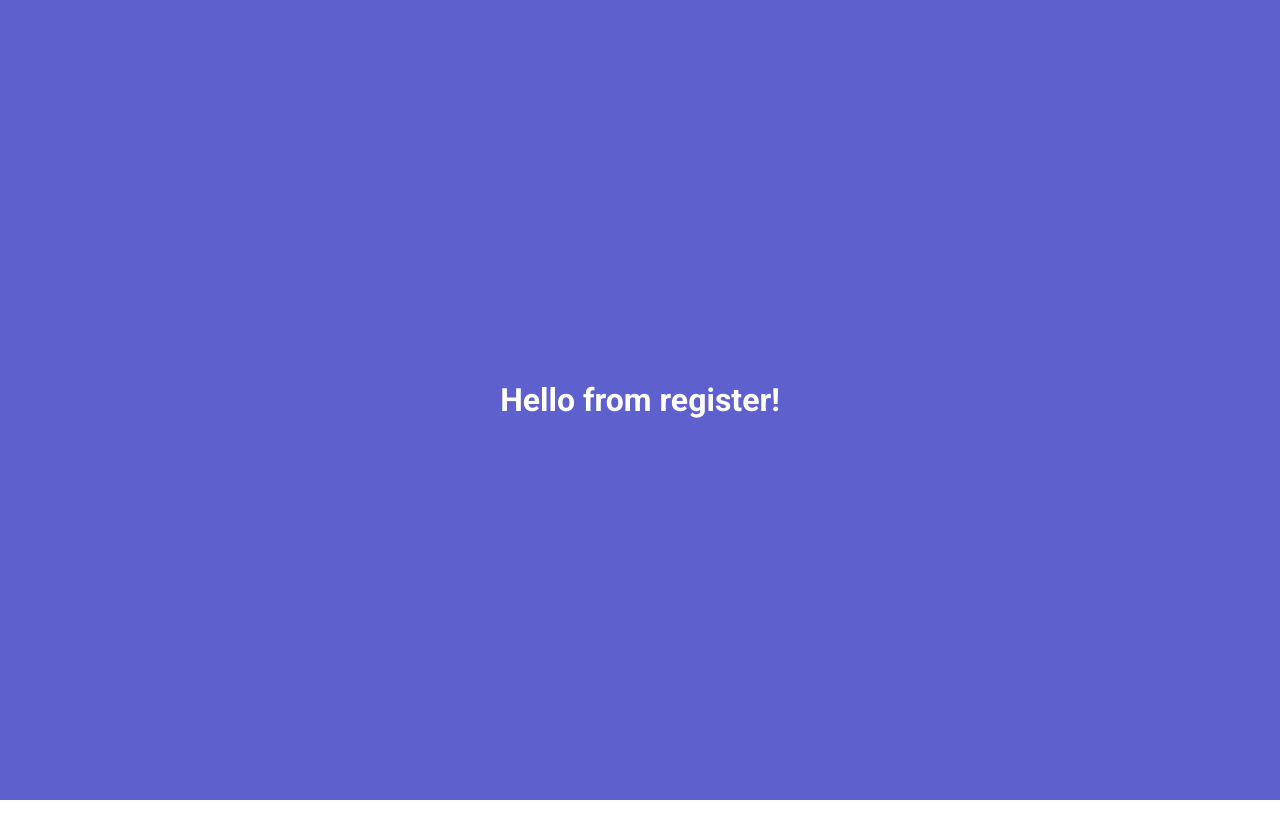
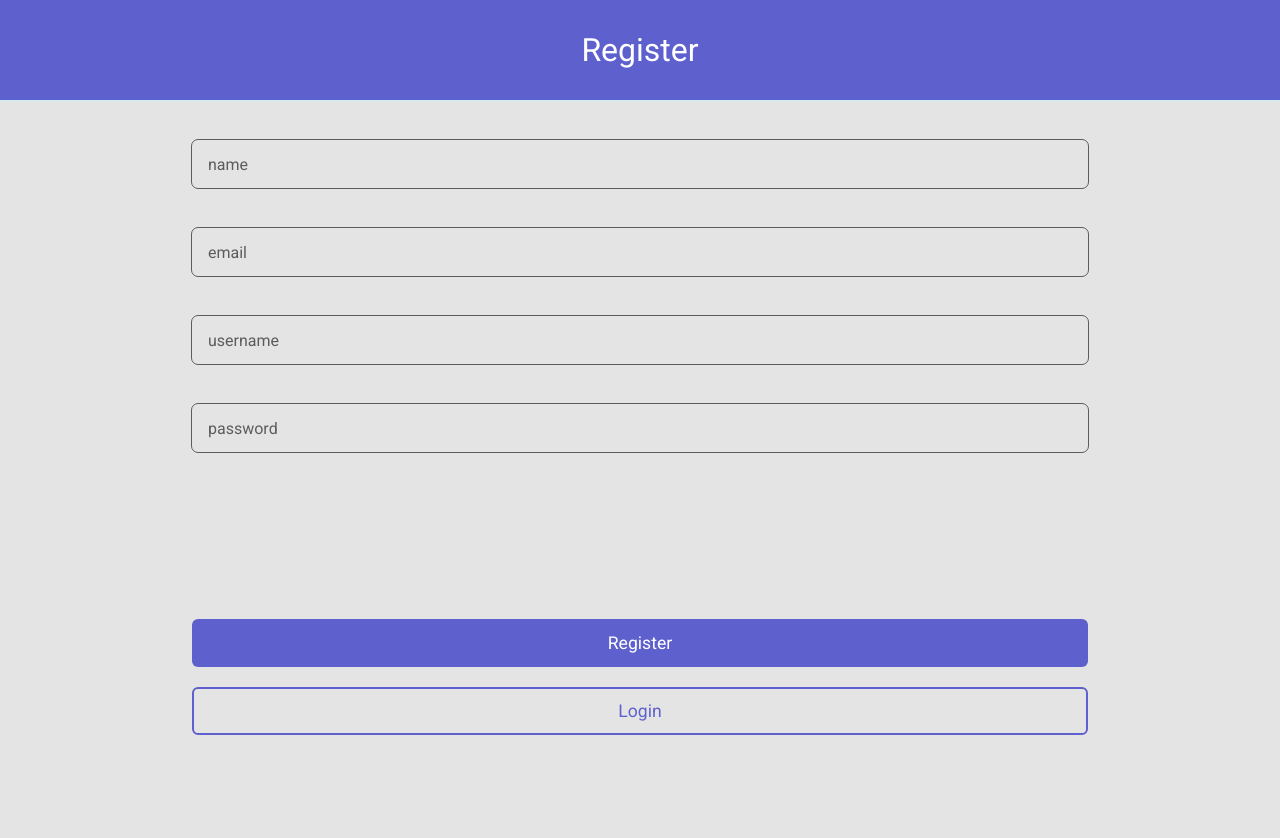
Before and after one commit to T-hash06/React-Social, a React (Vite) app: page /register in a window 1280 px wide. Shown: the top 838 px of the page. Before the commit the page ends 800 px from the top, so only its background shows below. Built offline with nearby package versions, Linux system fonts and the light colour scheme.

Commit message:
[CREATE] Register view prototype

```diff
--- a/src/components/TextInput.tsx
+++ b/src/components/TextInput.tsx
@@ -3,7 +3,7 @@ import "../styles/ui/TextInput.css";
 import { ChangeEvent, useState } from "react";
 
 interface props {
-	onChange: (event: ChangeEvent<HTMLInputElement>) => void;
+	onChange: (event: ChangeEvent<HTMLInputElement>, label?: string) => void;
 	className?: string;
 	label: string;
 }
@@ -14,7 +14,7 @@ export default function TextInput({ onChange, className, label }: props) {
 	const handleChange = (event: ChangeEvent<HTMLInputElement>) => {
 		const value = event.target.value;
 		setFilled(!!value);
-		onChange(event);
+		onChange(event, label);
 	};
 
 	return (
--- a/src/styles/ui/Button.css
+++ b/src/styles/ui/Button.css
@@ -1,7 +1,7 @@
 .button-container {
 	--main-color: var(--main);
 	--text-color: var(--white);
-	--back-color: var(--back);
+	--back-color: var(--white);
 
 	border: none;
 	outline: none;
@@ -17,6 +17,7 @@
 
 	font-size: 1.1rem;
 	font-weight: 400;
+	text-transform: capitalize;
 
 	cursor: pointer;
 
--- a/src/styles/views/NotFoundView.css
+++ b/src/styles/views/NotFoundView.css
@@ -53,8 +53,11 @@
 		}
 
 		.redirect-button {
+			--back-color: var(--white);
+
 			width: 70%;
 			max-width: 320px;
+
 			align-self: flex-start;
 			margin-top: 10px;
 		}
--- a/src/styles/views/RegisterView.css
+++ b/src/styles/views/RegisterView.css
@@ -1,9 +1,34 @@
 #register-container {
-	background-color: var(--main);
+	background-color: var(--white);
 
 	width: 100%;
 	height: 100%;
 
 	display: grid;
-	place-content: center;
+	grid-template-rows: var(--title-height) auto 450px;
+
+	.inputs-container {
+		display: flex;
+		flex-wrap: wrap;
+
+		justify-content: center;
+		align-content: flex-start;
+		.text-input {
+			margin-top: 40px;
+			width: 70%;
+		}
+	}
+
+	.buttons-container {
+		display: flex;
+		flex-wrap: wrap;
+
+		justify-content: center;
+		align-content: center;
+
+		gap: 20px;
+		.button {
+			width: 70%;
+		}
+	}
 }
--- a/src/views/RegisterView.tsx
+++ b/src/views/RegisterView.tsx
@@ -1,10 +1,78 @@
 import "../styles/views/RegisterView.css";
 
+import { useNavigate } from "react-router-dom";
+import { ChangeEvent, useState } from "react";
+
+import TextInput from "../components/TextInput";
+import Button from "../components/Button";
+import Title from "../components/Title";
+
+interface inputs {
+	name: string;
+	email: string;
+	username: string;
+	password: string;
+}
+
 export default function RegisterView() {
+	const [values, setValues] = useState<inputs>({
+		name: "",
+		email: "",
+		username: "",
+		password: "",
+	});
+	const navigate = useNavigate();
+
+	const handleChanges = (
+		event: ChangeEvent<HTMLInputElement>,
+		label?: string
+	) => {
+		const newInputs = { ...values, [label!]: event.target.value };
+		setValues(newInputs);
+	};
+
+	const handleRegister = () => {
+		alert("Unimplemented");
+	};
+
+	const handleLogin = () => {
+		navigate("/login");
+	};
+
 	return (
 		<>
 			<div id="register-container">
-				<h1>Hello from register!</h1>
+				<Title>Register</Title>
+				<div className="inputs-container">
+					<TextInput
+						onChange={handleChanges}
+						label="name"
+						className="text-input"
+					/>
+					<TextInput
+						onChange={handleChanges}
+						label="email"
+						className="text-input"
+					/>
+					<TextInput
+						onChange={handleChanges}
+						label="username"
+						className="text-input"
+					/>
+					<TextInput
+						onChange={handleChanges}
+						label="password"
+						className="text-input"
+					/>
+				</div>
+				<div className="buttons-container">
+					<Button onClick={handleRegister} className="button" main>
+						register
+					</Button>
+					<Button onClick={handleLogin} className="button">
+						login
+					</Button>
+				</div>
 			</div>
 		</>
 	);
```
